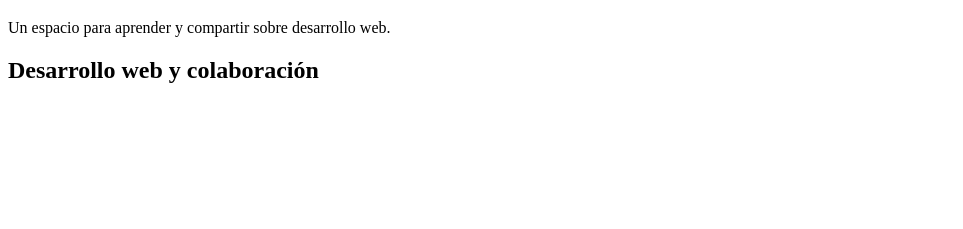
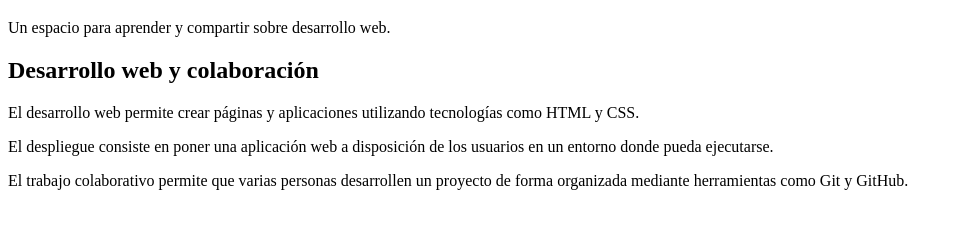
Before and after one commit to zx25student411/daw-project-hub, a plain HTML site: page index.html in a window 1280 px wide. Shown: the part 61-290 px from the top of the page, without its empty margins (0-963 px from the left). Drawn offline with Linux system fonts and the light colour scheme.

Commit message:
Añade los tres párrafos de contenido

```diff
--- a/index.html
+++ b/index.html
@@ -14,6 +14,12 @@
 
     <main>
         <h2>Desarrollo web y colaboración</h2>
+
+        <p>El desarrollo web permite crear páginas y aplicaciones utilizando tecnologías como HTML y CSS.</p>
+
+        <p>El despliegue consiste en poner una aplicación web a disposición de los usuarios en un entorno donde pueda ejecutarse.</p>
+
+        <p>El trabajo colaborativo permite que varias personas desarrollen un proyecto de forma organizada mediante herramientas como Git y GitHub.</p>
     </main>
 
 </body>
```
